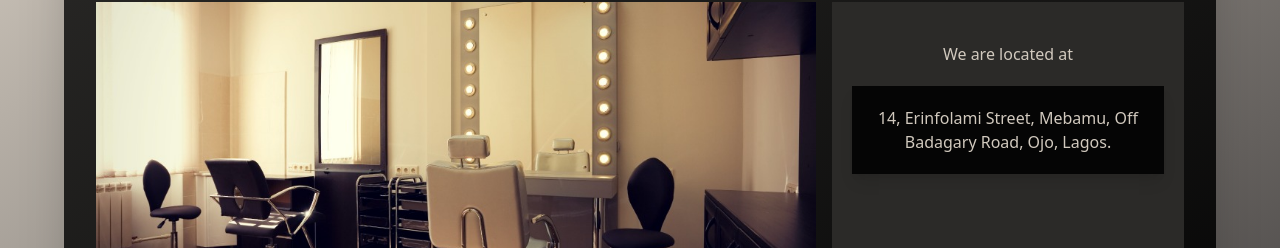
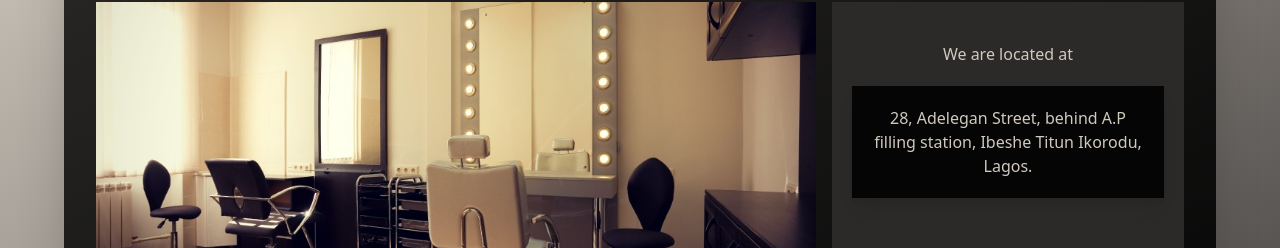
Before and after one commit to Glitzyken/mazino-cs, a Nuxt app: page /find in a window 1280 px wide. Shown: the part 151-399 px from the top of the page. Built offline with nearby package versions, Linux system fonts and the light colour scheme.

Commit message:
update saloon address and location

```diff
--- a/pages/find/index.vue
+++ b/pages/find/index.vue
@@ -12,16 +12,14 @@
       </p>
       <div class="bg-mazPrime1 shadow-lg">
         <p class="p-5">
-          14, Erinfolami Street, Mebamu, Off Badagary Road, Ojo, Lagos.
+          28, Adelegan Street, behind A.P filling station, Ibeshe Titun Ikorodu,
+          Lagos.
         </p>
       </div>
       <a :href="origin">
         <Button displayTitle="get directions" iconName="directions" />
       </a>
     </div>
-    <!--
-            6.487235998869074, 3.1700832681201323
-            -->
   </div>
 </template>
 
@@ -29,14 +27,9 @@
 export default {
   data() {
     return {
-      latitude: '',
-      longitude: '',
       origin:
-        'https://www.google.com/maps/dir/?api=1&destination=Pinnock+Beach+Estate%2+Lekki%2+EDM+Centre%2+Poise+Building%2+5A+Pinnock+Beach+Estate%2+Jakande%2+Lekki%2+Lekki+Penninsula+II%2+Lekki'
+        'https://www.google.com/maps/dir/?api=1&destination=28+Adelegan+St,+Ikorodu'
     };
-  },
-  methods: {
-    getUserCoordinates() {}
   }
 };
 </script>
```
